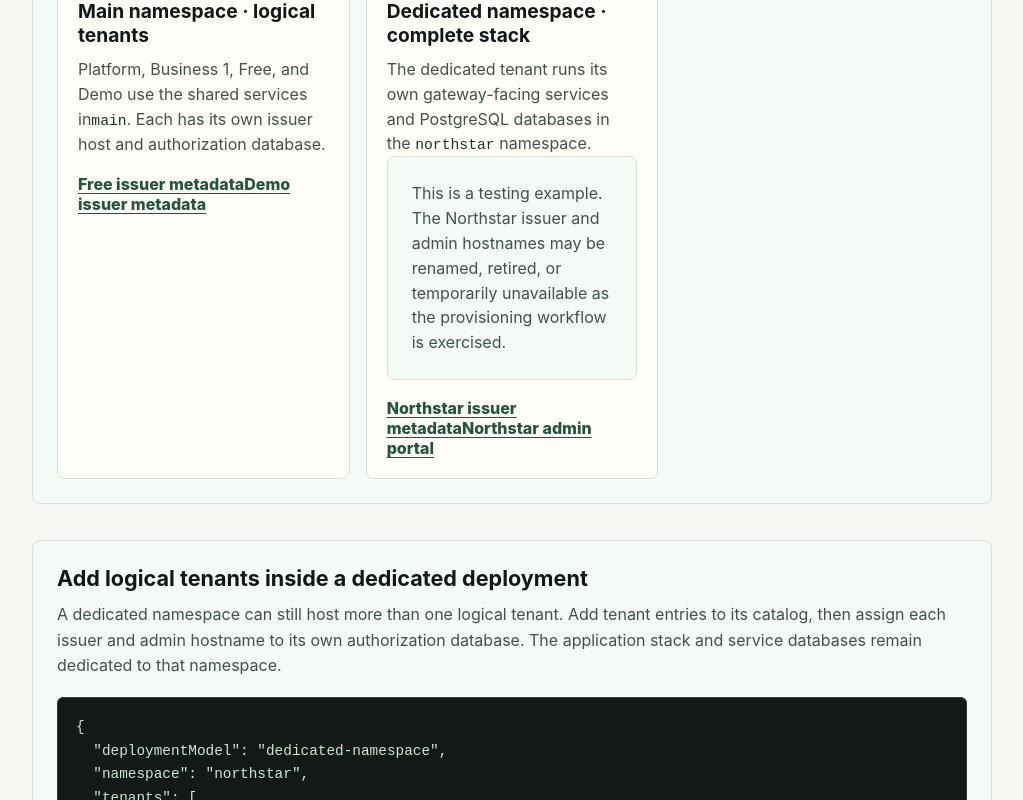
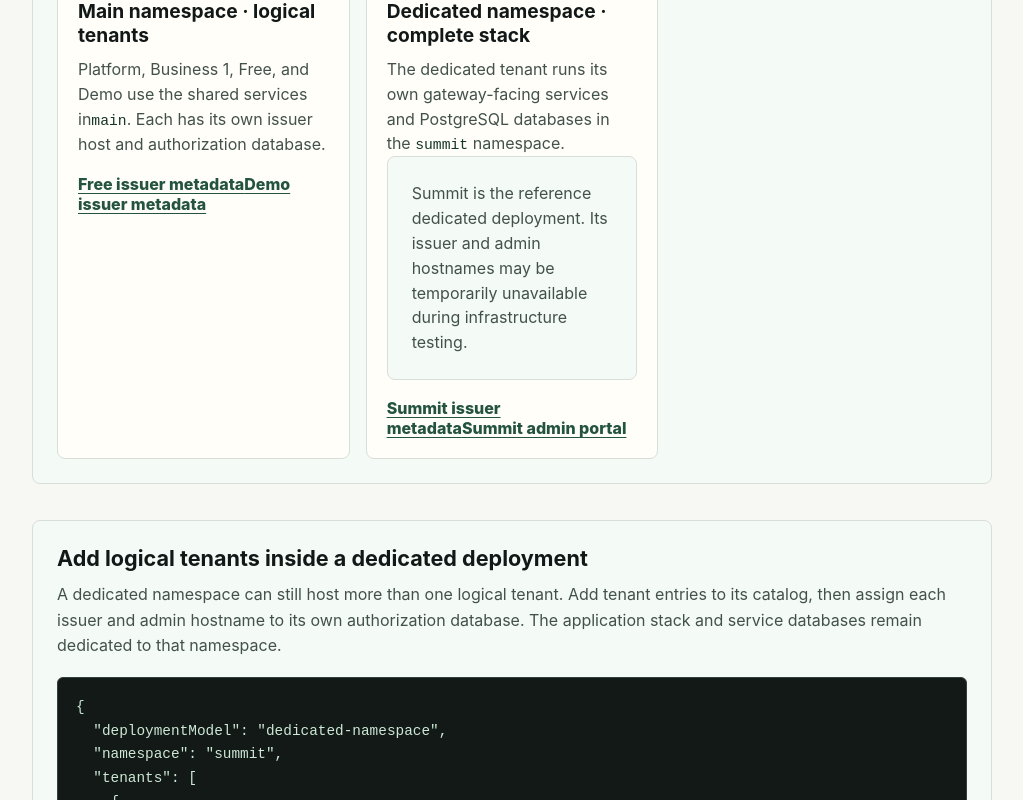
Before and after one commit to sonamsamdupkhangsar/openissuer-site, a Next.js app: page /architecture in a window 1280 px wide. Shown: the part 1560-2360 px from the top of the page, without its empty margins (128-1151 px from the left). Built offline with nearby package versions, Linux system fonts and the light colour scheme; no server answers.

Commit message:
Use Summit as dedicated tenant reference

```diff
--- a/pages/architecture.tsx
+++ b/pages/architecture.tsx
@@ -4,7 +4,7 @@ import styles from '../styles/site.module.css'
 
 const dedicatedTenantConfigExample = `{
   "deploymentModel": "dedicated-namespace",
-  "namespace": "northstar",
+  "namespace": "summit",
   "tenants": [
     {
       "name": "business1",
@@ -128,16 +128,15 @@ export default function Architecture() {
                 <h2>Dedicated namespace · complete stack</h2>
                 <p>
                   The dedicated tenant runs its own gateway-facing services and PostgreSQL
-                  databases in the <code>northstar</code> namespace.
+                  databases in the <code>summit</code> namespace.
                 </p>
                 <p className={styles.callout}>
-                  This is a testing example. The Northstar issuer and admin hostnames may be
-                  renamed, retired, or temporarily unavailable as the provisioning
-                  workflow is exercised.
+                  Summit is the reference dedicated deployment. Its issuer and admin
+                  hostnames may be temporarily unavailable during infrastructure testing.
                 </p>
                 <div className={styles.calloutLinks}>
-                  <a href="https://northstar.openissuer.com/issuer/.well-known/openid-configuration">Northstar issuer metadata</a>
-                  <a href="https://northstar.admin.openissuer.com">Northstar admin portal</a>
+                  <a href="https://summit.openissuer.com/issuer/.well-known/openid-configuration">Summit issuer metadata</a>
+                  <a href="https://summit.admin.openissuer.com">Summit admin portal</a>
                 </div>
               </article>
             </div>
```
Also changed, not shown: pages/docs.tsx (+4 -4 lines).
